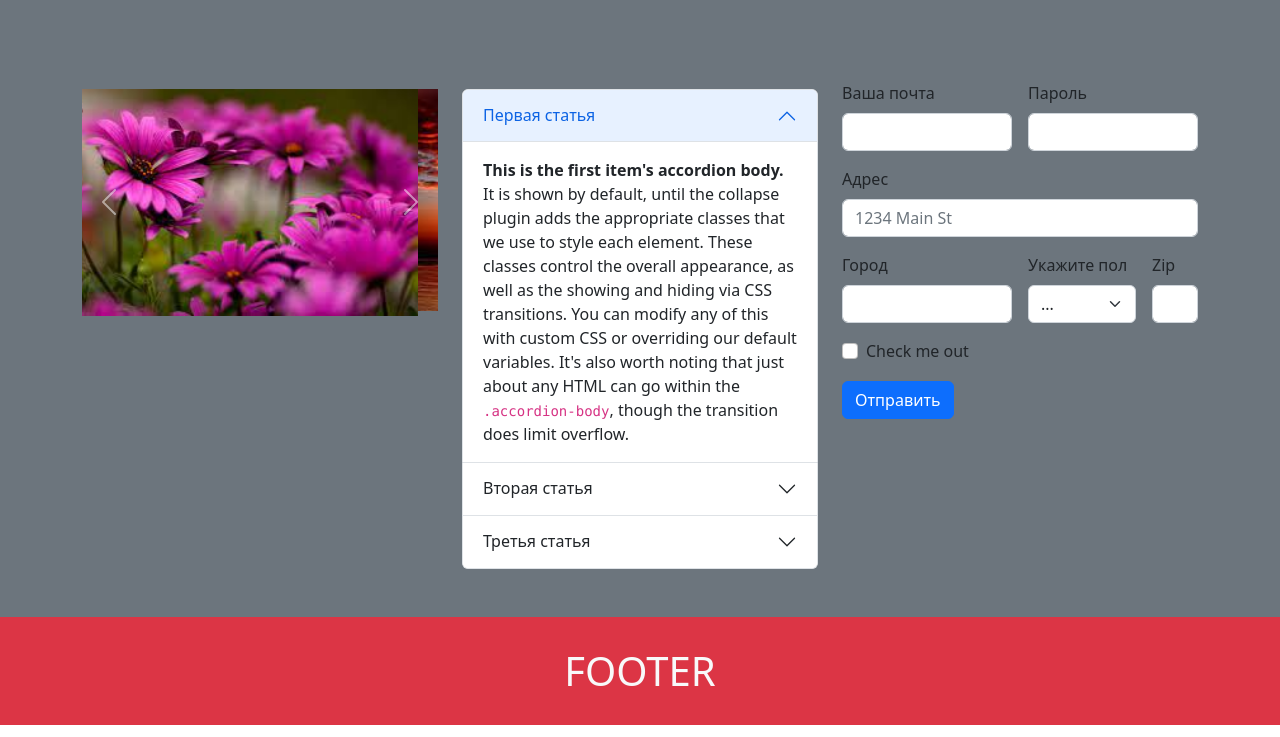
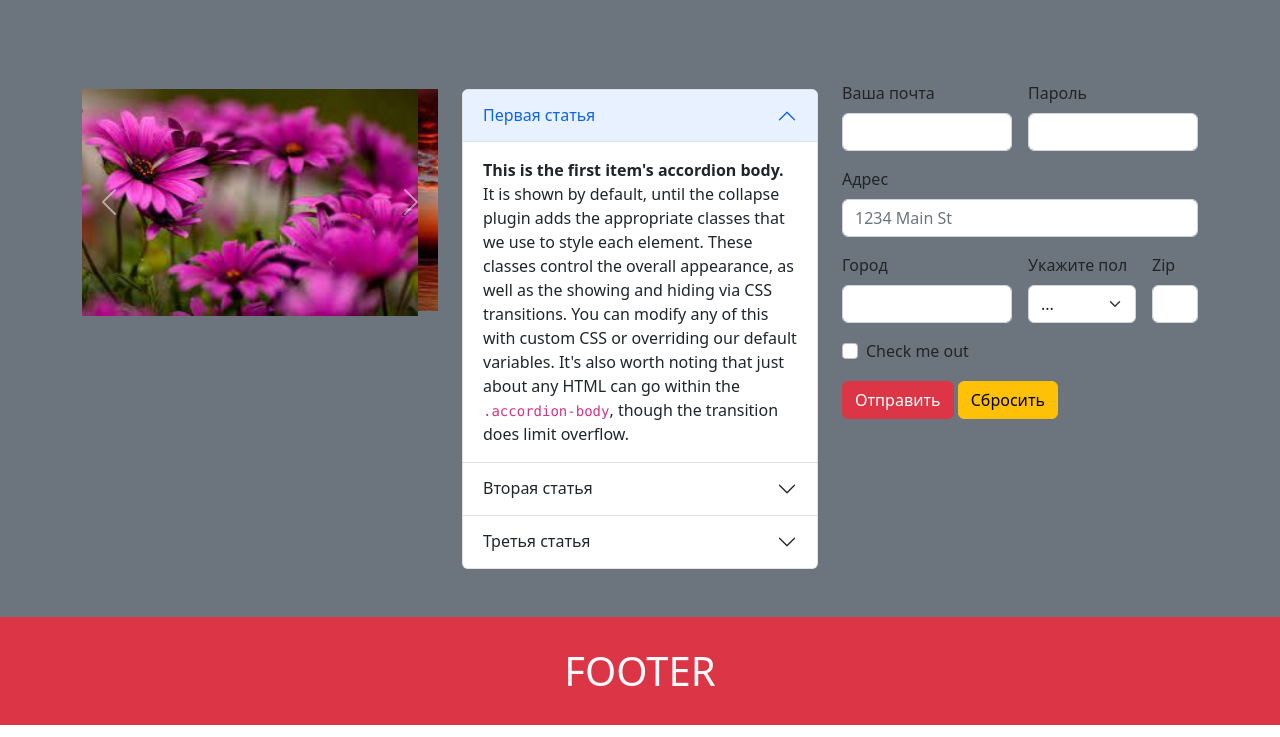
Before and after one commit to VladislavFuklev/Bootstrap, a plain HTML site: page index.html in a window 1280 px wide. Shown: the part 63-800 px from the top of the page. Drawn offline with nearby package versions, Linux system fonts and the light colour scheme.

Commit message:
добавил кнопки

```diff
--- a/index.html
+++ b/index.html
@@ -191,7 +191,8 @@
                             </div>
                         </div>
                         <div class="col-12">
-                            <button type="submit" class="btn btn-primary">Отправить</button>
+                            <button type="button" class="btn btn-danger">Отправить</button>
+                            <button type="button" class="btn btn-warning">Сбросить</button>
                         </div>
                     </form>
                 </div>
```
